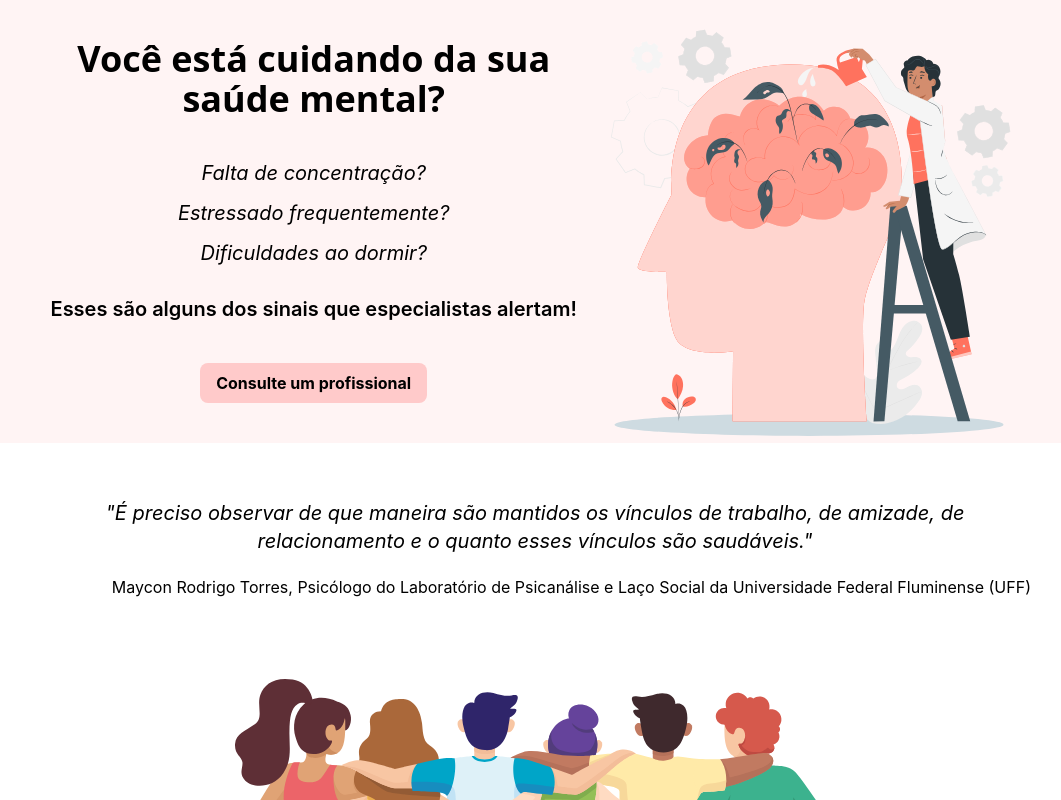
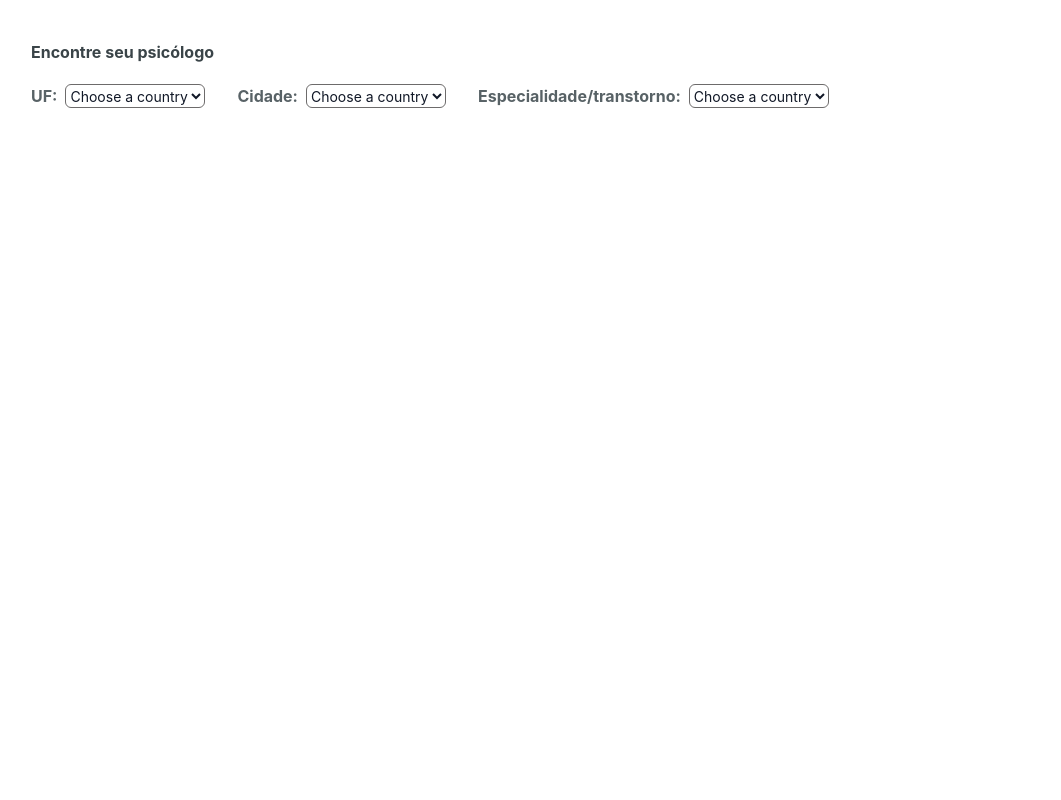
Before and after one commit to diegosnicoleti/tcc-help-me, a React (Vite) app in the folder help-me/: page / in a window 1280 px wide. Shown: the top 800 px of the page, without its empty margins (105-1166 px from the left). Built offline with nearby package versions, Linux system fonts and the light colour scheme.

Commit message:
Finalização de escopo Home + Começo de tela
Tela: Lista de psicólogos

```diff
--- a/help-me/src/core/home/view.tsx
+++ b/help-me/src/core/home/view.tsx
@@ -6,6 +6,9 @@ import Anxiety from './anxiety.svg';
 import ChronicPain from './chronicPain.svg';
 import Discrimination from './discrimination.svg';
 import Stress from './stress.svg';
+
+import CommonQuestions from './commonQuestions.svg';
+import QuotationMarks from './quotationMarks.svg';
 
 const subjectsPsychology = [
   {
@@ -24,7 +27,31 @@ const subjectsPsychology = [
     illustration: Stress,
     subjectName: 'Stress'
   }
-]
+];
+
+const reviewsAboutPsychologists = [
+  {
+    comment: 'Eu amei a consulta com a Luana Foi minha segunda experiência com psicóloga e a agora eu me senti muito acolhida. Muito certeira nas coisas que me falou.',
+    noteToPsychologist: 4,
+    name: 'Fulano da Silva',
+    psychologistName: 'Luciana Sobrenome',
+    dateAndTime: '12/12/2012 - 12:00'
+  },
+  {
+    comment: 'Eu amei a consulta com a Luana Foi minha segunda experiência com psicóloga e a agora eu me senti muito acolhida. Muito certeira nas coisas que me falou.',
+    noteToPsychologist: 5,
+    name: 'Fulano da Silva',
+    psychologistName: 'Luciana Sobrenome',
+    dateAndTime: '12/12/2012 - 12:00'
+  },
+  {
+    comment: 'Eu amei a consulta com a Luana Foi minha segunda experiência com psicóloga e a agora eu me senti muito acolhida. Muito certeira nas coisas que me falou.',
+    noteToPsychologist: 4,
+    name: 'Fulano da Silva',
+    psychologistName: 'Luciana Sobrenome',
+    dateAndTime: '12/12/2012 - 12:00'
+  }
+];
 
 export default function View(){
   return (
@@ -114,29 +141,118 @@ export default function View(){
         </div>
       </section>
 
-      <section className='bg-gray-100'>
-        <div className='mx-auto max-w-screen-lg px-4'>
-          <p className='text-center text-3xl font-bold text-gray-800'>Mitos e Verdades</p>
-          <p className='mt-10 text-center text-gray-800'>
-            Segundo a Universidade Federal de Minas Gerais <strong>(UFMG)</strong> há alguns mitos e verdades quando o assunto é Saúde Mental
-          </p>
-          <p className='mt-2 text-center text-gray-800'>
-            A seguir, será exibido algumas frases sobre o tema. Selecione se você acha que é <strong>Mito</strong> ou <strong>Verdade</strong>
-          </p>
-        </div>
-      </section>
-
       <section className='bg-primary-100'>
         <div className='mx-auto max-w-screen-lg px-4'>
           <p className='text-center text-3xl font-bold text-gray-800'>
             Brasil é o país com mais ansiosos no mundo
           </p>
+
           <div>
             <p className='mt-10 text-center text-gray-800'>
               Aproximadamente 9,3% dos brasileiros sofrem de ansiedade patológica, segundo OMS
             </p>
             <p className='text-center text-gray-800'>Organização Mundial da Saúde</p>
           </div>
+
+          <div className='flex mt-10'>
+            <div className='bg-white py-4 px-3 rounded-2xl text-center h-full'>
+              <p>Mas o que é ansiedade patológica afinal?</p>
+              <p>
+                A ansiedade patológica segundo a psiquiatra Dra Luciana Mendes
+                se deve pelas preocupações excessivas, irritabilidade e
+                pertubações do sono, por exemplo.
+              </p>
+              <p>
+                Os principais motivos que levam a essa ansiedade constumam ser:
+                Preocupações de saúde, financeiras e relacionamentos.
+              </p>
+            </div>
+            <div className='bg-white py-4 px-3 rounded-2xl h-full mt-40'>
+              <p className='italic text-center'>
+                "Quando não tratada corretamente, a ansiedade pode virar uma
+                adversidade e desencadear outros transtornos mentais,
+                como a depressão, que acomete aproximadamente
+                300 milhões de pessoas no mundo, segundo a
+                Organização Pan-Americana da Saúde (Opas)."
+              </p>
+              <p className='text-right'>
+                g1.globo.com
+              </p>
+            </div>
+          </div>
+
+          <div className='flex mt-10'>
+            <div className='bg-white py-4 px-3 rounded-2xl text-center h-full font-semibold'>
+              <p>
+                Crianças e jovens são mais vulneráveis a ter o diagnóstico
+                de transtorno de ansiedade.
+              </p>
+            </div>
+            <div className='bg-white py-4 px-3 rounded-2xl mt-40'>
+              <p className='text-center'>
+                "A ansiedade é mais comum na infância e adolescência,
+                porque a pessoa ainda não conhece o mundo.
+                É uma fase que o ser humano ainda está em desenvolvimento
+                e a criança está extremamente vulnerável ao que acontece."
+              </p>
+              <p className='text-right'>
+                Gerardo Maria de Araújo Filho, professor da Famerp.
+              </p>
+            </div>
+          </div>
+
+          <div className='text-start'>
+            <button className='text-sm mt-4 bg-primary-700 hover:bg-primary-800 text-black font-bold	py-2 px-4 rounded-lg'>
+              Saiba mais
+            </button>
+          </div>
+        </div>
+      </section>
+
+      <section className='bg-CommonQuestions-100'>
+        <div className='mx-auto max-w-screen-lg px-4'>
+          <p className='text-center text-3xl font-bold text-gray-800'>
+            Perguntas frequentes
+          </p>
+          <div className='flex mt-20'>
+            <div>
+              <img src={CommonQuestions} alt="" width={500}/>
+            </div>
+            <div>
+              array de perguntas + botao p/ adicionar uma pergunta
+            </div>
+          </div>
+        </div>
+      </section>
+
+      <section className='bg-FeedBacks-100'>
+        <div className='mx-auto max-w-screen-lg px-4'>
+          <div>
+            <p className='text-center text-3xl font-bold text-gray-800'>
+              O que as pessoas têm a dizer sobre os atendimentos?
+            </p>
+            <p className='text-center font-bold text-gray-800 mt-5'>
+              Confira os últimos comentários dos nossos usuários sobre os psicólogos do Help Me
+            </p>
+          </div>
+
+          <div className='flex mt-5'>
+            {reviewsAboutPsychologists.map((item:{comment:string, noteToPsychologist:number, name:string, psychologistName:string, dateAndTime:string}) => {
+              return (
+                <div className='bg-white shadow-md py-4 px-4 h-full rounded-3xl text-left font-bold text-gray-800 text-sm mr-5'>
+                  <img src={QuotationMarks} alt="" />
+                  {item.comment}
+                  <p>{item.name}</p>
+                  <p>Paciente da
+                    <span className='text-primary-800'>
+                      {" " + item.psychologistName}
+                    </span>
+                  </p>
+                  <p className='text-gray-50'>{item.dateAndTime}</p>
+                </div>
+              )
+            })}
+          </div>
         </div>
       </section>
     </div>
--- /dev/null
+++ b/help-me/src/core/listOfPsychologists/controller.tsx
@@ -0,0 +1,9 @@
+import { ControllerProps } from "../../infra/interfaces/listOfPsychologists";
+import View from "./view";
+
+export default function Controller({mediator}:ControllerProps){
+  return (
+    <View
+    />
+  )
+}
--- /dev/null
+++ b/help-me/src/core/listOfPsychologists/mediator.ts
@@ -0,0 +1,9 @@
+import { Model } from "../../infra/interfaces/listOfPsychologists";
+
+export default class Mediator {
+  model: Model;
+
+  constructor(model:Model){
+    this.model = model;
+  }
+}
--- /dev/null
+++ b/help-me/src/core/listOfPsychologists/model.ts
@@ -0,0 +1,3 @@
+export default class Model {
+
+}
--- /dev/null
+++ b/help-me/src/core/listOfPsychologists/view.tsx
@@ -0,0 +1,48 @@
+export default function View(){
+  return (
+    <div>
+      <section>
+        <div className="mx-auto max-w-screen-lg px-2">
+          <p className="mt-10 text-gray-800 font-bold text-base">
+            Encontre seu psicólogo
+          </p>
+
+          <div className="flex mt-5">
+            <div className="flex mr-8">
+              <p className="text-gray-700 font-bold mr-2">UF:</p>
+              <select id="countries" className="bg-white h-30 border border-gray-600 text-gray-900 text-sm rounded-md focus:ring-blue-500 focus:border-blue-500">
+                <option selected>Choose a country</option>
+                <option value="US">United States</option>
+                <option value="CA">Canada</option>
+                <option value="FR">France</option>
+                <option value="DE">Germany</option>
+              </select>
+            </div>
+
+            <div className="flex mr-8">
+              <p className="text-gray-700 font-bold mr-2">Cidade:</p>
+                <select id="countries" className="bg-white h-30 border border-gray-600 text-gray-900 text-sm rounded-md focus:ring-blue-500 focus:border-blue-500">
+                  <option selected>Choose a country</option>
+                  <option value="US">United States</option>
+                  <option value="CA">Canada</option>
+                  <option value="FR">France</option>
+                  <option value="DE">Germany</option>
+                </select>
+            </div>
+
+            <div className="flex mr-8">
+              <p className="text-gray-700 font-bold mr-2">Especialidade/transtorno:</p>
+                <select id="countries" className="bg-white h-30 border border-gray-600 text-gray-900 text-sm rounded-md focus:ring-blue-500 focus:border-blue-500">
+                  <option selected>Choose a country</option>
+                  <option value="US">United States</option>
+                  <option value="CA">Canada</option>
+                  <option value="FR">France</option>
+                  <option value="DE">Germany</option>
+                </select>
+            </div>
+          </div>
+        </div>
+      </section>
+    </div>
+  )
+}
--- /dev/null
+++ b/help-me/src/infra/interfaces/listOfPsychologists/index.ts
@@ -0,0 +1,15 @@
+export interface Model {
+
+}
+
+export interface Mediator {
+
+}
+
+export interface ViewProps {
+
+}
+
+export interface ControllerProps {
+  mediator: Mediator
+}
--- a/help-me/src/main.tsx
+++ b/help-me/src/main.tsx
@@ -1,10 +1,13 @@
-import React from 'react'
-import ReactDOM from 'react-dom/client'
-import './styles/index.css'
-import Home from './pages/home/index.tsx'
+import React from 'react';
+import ReactDOM from 'react-dom/client';
+import './styles/index.css';
+
+// import Home from './pages/home/index.tsx';
+import ListOfPsychologists from './pages/listOfPsychologists';
 
 ReactDOM.createRoot(document.getElementById('root')!).render(
   <React.StrictMode>
-    <Home />
+    {/* <Home /> */}
+    <ListOfPsychologists />
   </React.StrictMode>,
 )
--- /dev/null
+++ b/help-me/src/pages/listOfPsychologists/index.tsx
@@ -0,0 +1,9 @@
+import Model from '../../core/listOfPsychologists/model';
+import Mediator from '../../core/listOfPsychologists/mediator';
+import Controller from '../../core/listOfPsychologists/controller';
+
+export default function Home(){
+  const model = new Model()
+  const mediator = new Mediator(model)
+  return <Controller mediator={mediator}/>
+}
--- a/help-me/tailwind.config.js
+++ b/help-me/tailwind.config.js
@@ -25,7 +25,16 @@ export default {
         },
         gray: {
           800: "#3A4448",
-          100: "#FCFCFC"
+          700: "#586266",
+          600: "#6D6B6B",
+          100: "#FCFCFC",
+          50: "#CEDBE1"
+        },
+        CommonQuestions: {
+          100: "#FBFBFB"
+        },
+        FeedBacks: {
+          100: "#FFF4EA"
         }
       }
     },
```
Also changed, not shown: help-me/src/core/home/commonQuestions.svg (added), help-me/src/core/home/quotationMarks.svg (added).
